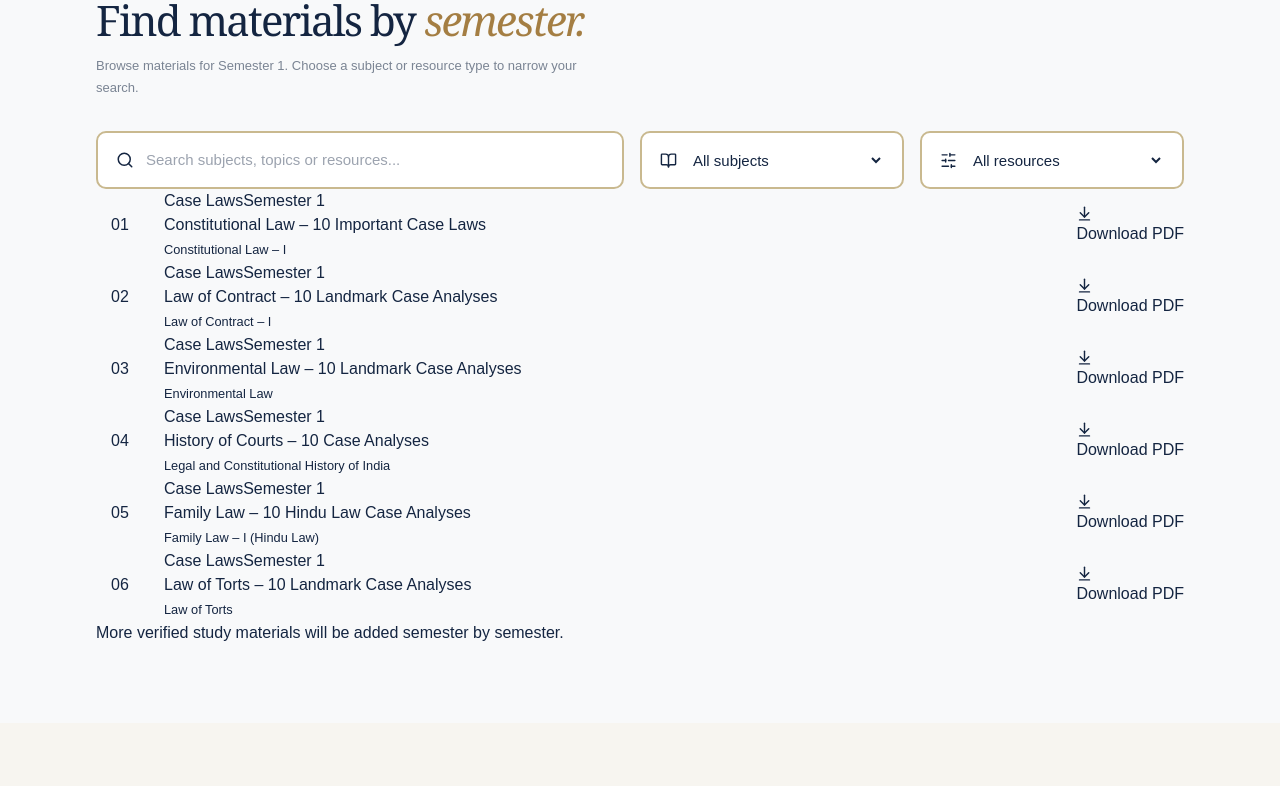
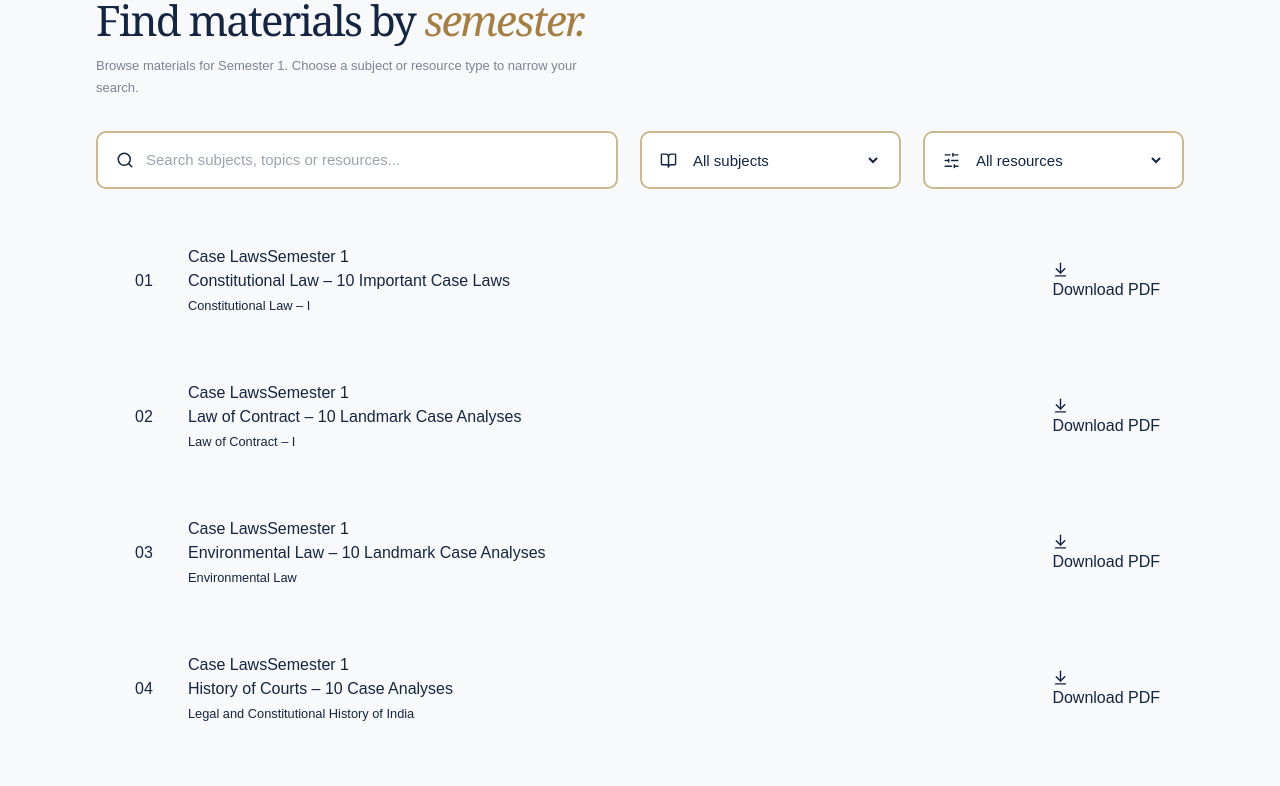
Before and after one commit to Vr7solutions/vignanreddy-legal-journey, a Next.js app: page / in a window 1280 px wide. Shown: the part 2100-2886 px from the top of the page. Built offline with nearby package versions, Linux system fonts and the light colour scheme.

Commit message:
Update globals.css

```diff
--- a/app/globals.css
+++ b/app/globals.css
@@ -1147,3 +1147,18 @@ h2 em {
 .resource-tools .search-box svg {
   flex-shrink: 0;
 }
+
+
+.resource-tools {
+  margin-bottom: 32px;
+  column-gap: 22px;
+}
+
+.resource-list {
+  margin-top: 20px;
+}
+
+.resource-row {
+  padding: 24px;
+  margin-bottom: 16px;
+}
```
